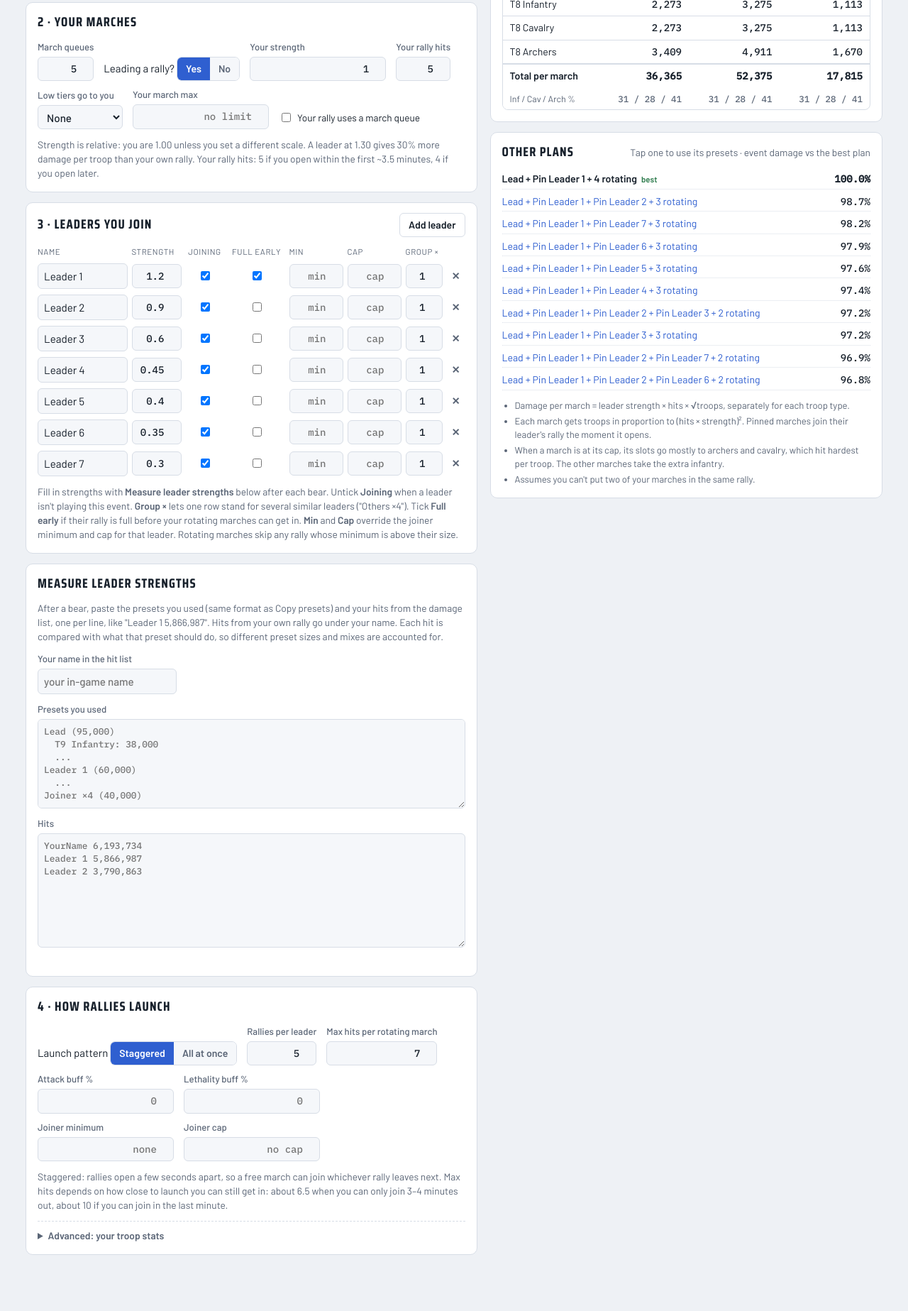
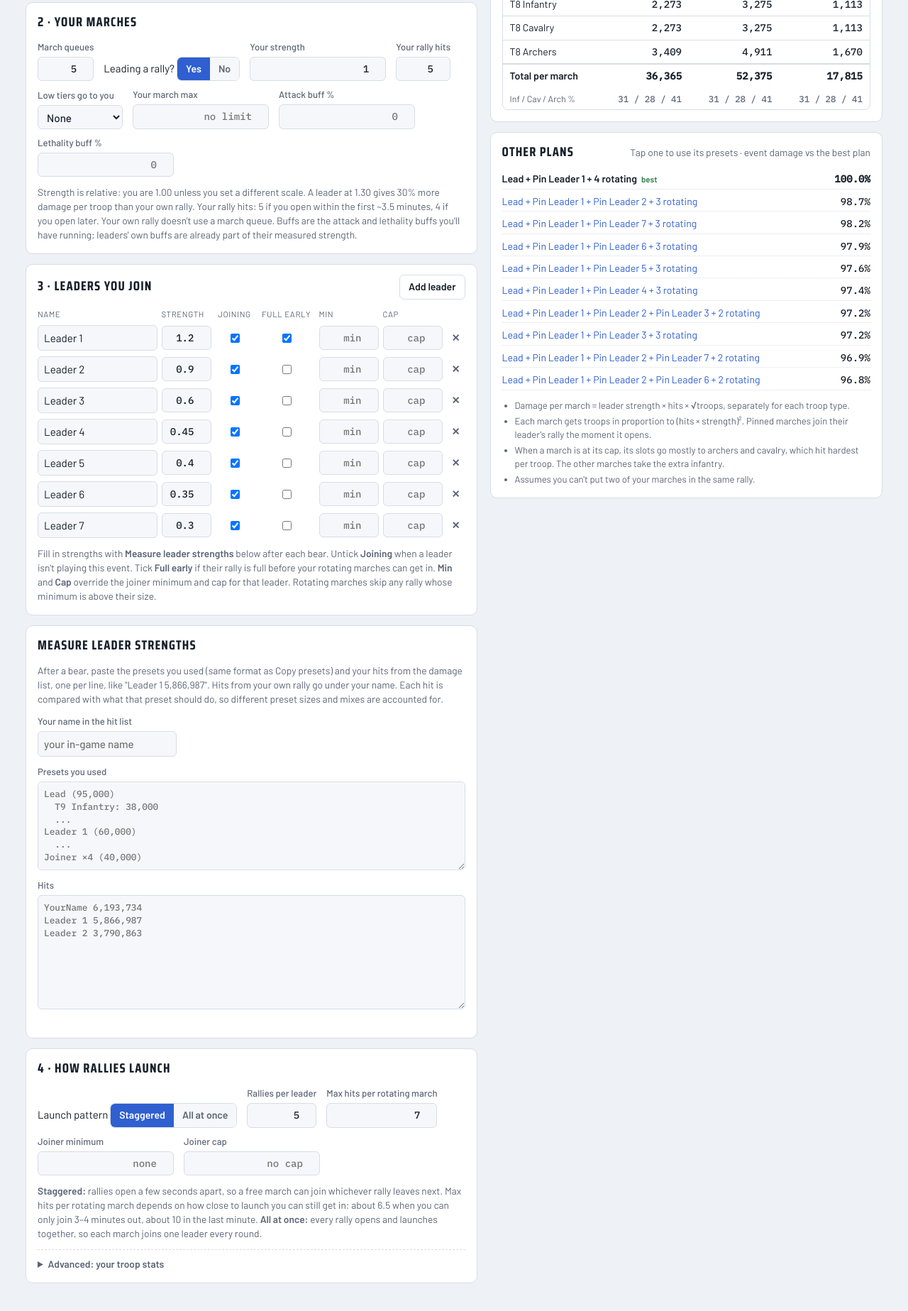
Before and after one commit to rfuentescruz/kingshot-bear-trap, a plain HTML site: page index.html in a window 1280 px wide. Shown: the part 719-2566 px from the top of the page at 71% size. Before the commit the page ends 2535 px from the top, so only its background shows below. Drawn offline with Linux system fonts and the light colour scheme.

Commit message:
Tidy inputs: buffs under your marches, no layout shift, drop unused fields
- Move the attack/lethality buff fields to Your marches, since they are
  the player's own buffs; leaders' buffs are part of their strength.
- Switching to All at once no longer hides fields or swaps the hint, so
  nothing moves; Max hits per rotating march is greyed out instead.
- Remove the 'Your rally uses a march queue' checkbox (it never does)
  and the Group x field.

Co-Authored-By: Claude Opus 5.5 <noreply@anthropic.com>
Claude-Session: https://claude.ai/code/session_01XWAnJ8RfjVrBkRixM7dwYC

```diff
--- a/index.html
+++ b/index.html
@@ -66,10 +66,10 @@ button:hover{border-color:var(--accent)}
 .leaders{display:flex;flex-direction:column;gap:8px}
 .leaders{container-type:inline-size}
 .lrow{display:grid;grid-template-columns:minmax(0,1fr) 70px 56px 26px;gap:4px 6px;align-items:center}
-.lopts{grid-column:1/-1;display:grid;grid-template-columns:78px minmax(0,1fr) minmax(0,1fr) 56px;gap:6px;align-items:center;padding-bottom:8px;border-bottom:1px dashed var(--line)}
+.lopts{grid-column:1/-1;display:grid;grid-template-columns:78px minmax(0,1fr) minmax(0,1fr);gap:6px;align-items:center;padding-bottom:8px;border-bottom:1px dashed var(--line)}
 .lrow.head .lopts{padding-bottom:0;border-bottom:0}
 .lrow.head span{white-space:nowrap}
-@container (min-width:600px){.lrow [data-del],.lrow .delh{order:9}.lrow{grid-template-columns:minmax(110px,1fr) 70px 54px 80px 76px 76px 52px 26px}.lopts{display:contents}.lrow{padding-bottom:0;border-bottom:0}}
+@container (min-width:600px){.lrow [data-del],.lrow .delh{order:9}.lrow{grid-template-columns:minmax(110px,1fr) 70px 54px 80px 84px 84px 26px}.lopts{display:contents}.lrow{padding-bottom:0;border-bottom:0}}
 .lrow.off input[type=text],.lrow.off input[type=number]{opacity:.45}
 .lrow.head{font-size:.72rem;text-transform:uppercase;letter-spacing:.05em;color:var(--muted)}
 .lrow .cb{display:flex;justify-content:center}
@@ -157,15 +157,16 @@ td.miss{color:var(--warn);font-family:var(--body)}
           <label class="f lead-only" for="leadHits">Your rally hits<input id="leadHits" type="number" min="1" max="10" step="1" class="w-s"></label>
           <label class="f lead-only" for="lowTier">Low tiers go to you<select id="lowTier" class="w-m"><option value="0">None</option><option value="4">T4 and below</option><option value="5">T5 and below</option><option value="6">T6 and below</option><option value="7">T7 and below</option></select></label>
           <label class="f lead-only" for="leadCap">Your march max<input id="leadCap" type="number" min="0" step="1000" class="w-m" placeholder="no limit"></label>
-          <label class="lead-only" for="leadQueue" style="display:flex;gap:6px;align-items:center;font-size:.85rem;padding-bottom:6px"><input id="leadQueue" type="checkbox"> Your rally uses a march queue</label>
+          <label class="f" for="buffA">Attack buff %<input id="buffA" type="number" min="0" step="5" class="w-s" placeholder="0"></label>
+          <label class="f" for="buffL">Lethality buff %<input id="buffL" type="number" min="0" step="5" class="w-s" placeholder="0"></label>
         </div>
-        <p class="hint">Strength is relative: you are 1.00 unless you set a different scale. A leader at 1.30 gives 30% more damage per troop than your own rally. Your rally hits: 5 if you open within the first ~3.5 minutes, 4 if you open later.</p>
+        <p class="hint">Strength is relative: you are 1.00 unless you set a different scale. A leader at 1.30 gives 30% more damage per troop than your own rally. Your rally hits: 5 if you open within the first ~3.5 minutes, 4 if you open later. Your own rally doesn't use a march queue. Buffs are the attack and lethality buffs you'll have running; leaders' own buffs are already part of their measured strength.</p>
       </section>
 
       <section class="card" aria-labelledby="h-leaders">
         <div class="card-head"><h2 id="h-leaders">3 · Leaders you join</h2><button id="addLeader" type="button">Add leader</button></div>
         <div class="leaders" id="leaders"></div>
-        <p class="hint">Fill in strengths with <b>Measure leader strengths</b> below after each bear. Untick <b>Joining</b> when a leader isn't playing this event. <b>Group ×</b> lets one row stand for several similar leaders ("Others ×4"). Tick <b>Full early</b> if their rally is full before your rotating marches can get in. <b>Min</b> and <b>Cap</b> override the joiner minimum and cap for that leader. Rotating marches skip any rally whose minimum is above their size.</p>
+        <p class="hint">Fill in strengths with <b>Measure leader strengths</b> below after each bear. Untick <b>Joining</b> when a leader isn't playing this event. Tick <b>Full early</b> if their rally is full before your rotating marches can get in. <b>Min</b> and <b>Cap</b> override the joiner minimum and cap for that leader. Rotating marches skip any rally whose minimum is above their size.</p>
       </section>
 
       <section class="card" aria-labelledby="h-measure">
@@ -189,14 +190,11 @@ td.miss{color:var(--warn);font-family:var(--body)}
             </div>
           </div>
           <label class="f" for="rounds">Rallies per leader<input id="rounds" type="number" min="1" max="10" step="1" class="w-s"></label>
-          <label class="f rot-only" for="rotHits">Max hits per rotating march<input id="rotHits" type="number" min="1" max="20" step="0.5" class="w-s"></label>
-          <label class="f" for="buffA">Attack buff %<input id="buffA" type="number" min="0" step="5" class="w-s" placeholder="0"></label>
-          <label class="f" for="buffL">Lethality buff %<input id="buffL" type="number" min="0" step="5" class="w-s" placeholder="0"></label>
+          <label class="f" id="rotHitsF" for="rotHits">Max hits per rotating march<input id="rotHits" type="number" min="1" max="20" step="0.5" class="w-s"></label>
           <label class="f" for="joinMin">Joiner minimum<input id="joinMin" type="number" min="0" step="1000" class="w-m" placeholder="none"></label>
           <label class="f" for="joinCap">Joiner cap<input id="joinCap" type="number" min="0" step="1000" class="w-m" placeholder="no cap"></label>
         </div>
-        <p class="hint rot-only">Staggered: rallies open a few seconds apart, so a free march can join whichever rally leaves next. Max hits depends on how close to launch you can still get in: about 6.5 when you can only join 3–4 minutes out, about 10 if you can join in the last minute.</p>
-        <p class="hint sync-only" hidden>All at once: every rally opens and launches together, so each march joins one leader every round.</p>
+        <p class="hint" id="launchHint"><b>Staggered:</b> rallies open a few seconds apart, so a free march can join whichever rally leaves next. Max hits per rotating march depends on how close to launch you can still get in: about 6.5 when you can only join 3–4 minutes out, about 10 in the last minute. <b>All at once:</b> every rally opens and launches together, so each march joins one leader every round.</p>
         <details>
           <summary>Advanced: your troop stats</summary>
           <p class="hint" style="margin-top:8px">Used to compare troop types (which matters when a cap is hit) and when measuring leader strengths. Enter the totals from your stats screen.</p>
@@ -276,7 +274,7 @@ function renderTroops(){
   $('troopGrid').innerHTML=h;
 }
 function renderLeaders(){
-  let h='<div class="lrow head"><span>Name</span><span>Strength</span><span style="text-align:center">Joining</span><span class="delh"></span><div class="lopts"><span style="text-align:center"><span class="rot-only">Full early</span></span><span>Min</span><span>Cap</span><span>Group ×</span></div></div>';
+  let h='<div class="lrow head"><span>Name</span><span>Strength</span><span style="text-align:center">Joining</span><span class="delh"></span><div class="lopts"><span style="text-align:center"><span class="rot-only">Full early</span></span><span>Min</span><span>Cap</span></div></div>';
   S.leaders.forEach((l,i)=>{
     h+=`<div class="lrow${l.on===false?' off':''}">
       <input type="text" id="ln-${i}" aria-label="Leader name" value="${esc(l.name)}">
@@ -287,7 +285,6 @@ function renderLeaders(){
         <span class="cb"><input type="checkbox" class="rot-only" id="le-${i}" aria-label="Full early"${l.early?' checked':''}></span>
         <input type="number" id="lm-${i}" aria-label="Minimum" min="0" step="1000" placeholder="min" value="${l.min||''}">
         <input type="number" id="lp-${i}" aria-label="Cap" min="0" step="1000" placeholder="cap" value="${l.cap}">
-        <input type="number" id="lc-${i}" aria-label="Group size" min="1" step="1" value="${l.count}">
       </div></div>`;
   });
   $('leaders').innerHTML=h;
@@ -304,11 +301,11 @@ function renderToggles(){
   const rot=S.mode==='rot';
   $('modeRot').setAttribute('aria-pressed',rot);$('modeSync').setAttribute('aria-pressed',!rot);
   document.querySelectorAll('.rot-only').forEach(e=>e.hidden=!rot);
-  document.querySelectorAll('.sync-only').forEach(e=>e.hidden=rot);
+  $('rotHits').disabled=!rot;$('rotHitsF').style.opacity=rot?'':'.45';
 }
 function renderInputs(){
   renderProfiles();renderTroops();renderLeaders();renderStats();
-  $('marches').value=S.marches;$('ownK').value=S.ownK;$('leadCap').value=S.leadCap;$('leadQueue').checked=!!S.leadQueue;$('leadHits').value=S.leadHits||S.rounds;$('lowTier').value=String(S.lowTier||0);
+  $('marches').value=S.marches;$('ownK').value=S.ownK;$('leadCap').value=S.leadCap;$('leadHits').value=S.leadHits||S.rounds;$('lowTier').value=String(S.lowTier||0);
   $('rounds').value=S.rounds;$('rotHits').value=S.rotHits;$('joinCap').value=S.joinCap;$('joinMin').value=S.joinMin||'';$('pitfall').value=S.pitfall;$('buffA').value=S.buffA||'';$('buffL').value=S.buffL||'';
   $('meName').value=S.meName||'';$('mPresets').value=S.mPresets||'';$('mHits').value=S.mHits||'';
   renderToggles();
@@ -316,10 +313,10 @@ function renderInputs(){
 function readInputs(){
   for(let tier=1;tier<=TIERS;tier++)for(const t of TYPES){const e=$(`tr-${t}-${tier}`);if(e)S.troops[t][tier-1]=Math.max(0,Math.round(num(e.value,0)))}
   S.marches=Math.max(1,Math.min(8,Math.round(num($('marches').value,4))));
-  S.ownK=Math.max(0,num($('ownK').value,1));S.leadCap=$('leadCap').value;S.leadQueue=$('leadQueue').checked;S.leadHits=Math.max(1,Math.round(num($('leadHits').value,5)));S.lowTier=parseInt($('lowTier').value,10)||0;
+  S.ownK=Math.max(0,num($('ownK').value,1));S.leadCap=$('leadCap').value;S.leadQueue=false;S.leadHits=Math.max(1,Math.round(num($('leadHits').value,5)));S.lowTier=parseInt($('lowTier').value,10)||0;
   S.rounds=Math.max(1,Math.round(num($('rounds').value,5)));S.rotHits=Math.max(0.5,num($('rotHits').value,6.5));
   S.joinCap=$('joinCap').value;S.joinMin=$('joinMin').value;S.pitfall=num($('pitfall').value,25);S.buffA=Math.max(0,num($('buffA').value,0));S.buffL=Math.max(0,num($('buffL').value,0));
-  S.leaders.forEach((l,i)=>{l.name=$(`ln-${i}`).value;l.k=Math.max(0,num($(`lk-${i}`).value,1));l.count=Math.max(1,Math.round(num($(`lc-${i}`).value,1)));l.on=$(`lo-${i}`).checked;$(`ln-${i}`).closest('.lrow').classList.toggle('off',!l.on);l.early=$(`le-${i}`).checked;l.min=$(`lm-${i}`).value;l.cap=$(`lp-${i}`).value});
+  S.leaders.forEach((l,i)=>{l.name=$(`ln-${i}`).value;l.k=Math.max(0,num($(`lk-${i}`).value,1));l.count=Math.max(1,Math.round(l.count||1));l.on=$(`lo-${i}`).checked;$(`ln-${i}`).closest('.lrow').classList.toggle('off',!l.on);l.early=$(`le-${i}`).checked;l.min=$(`lm-${i}`).value;l.cap=$(`lp-${i}`).value});
   for(const k of ['sq','inf','cav','arc']){S.stats[k].a=num($(`sa-${k}`).value,0);S.stats[k].l=num($(`sl-${k}`).value,0)}
   S.meName=$('meName').value;S.mPresets=$('mPresets').value;S.mHits=$('mHits').value;
 }
```
Also changed, not shown: 1 other file.
